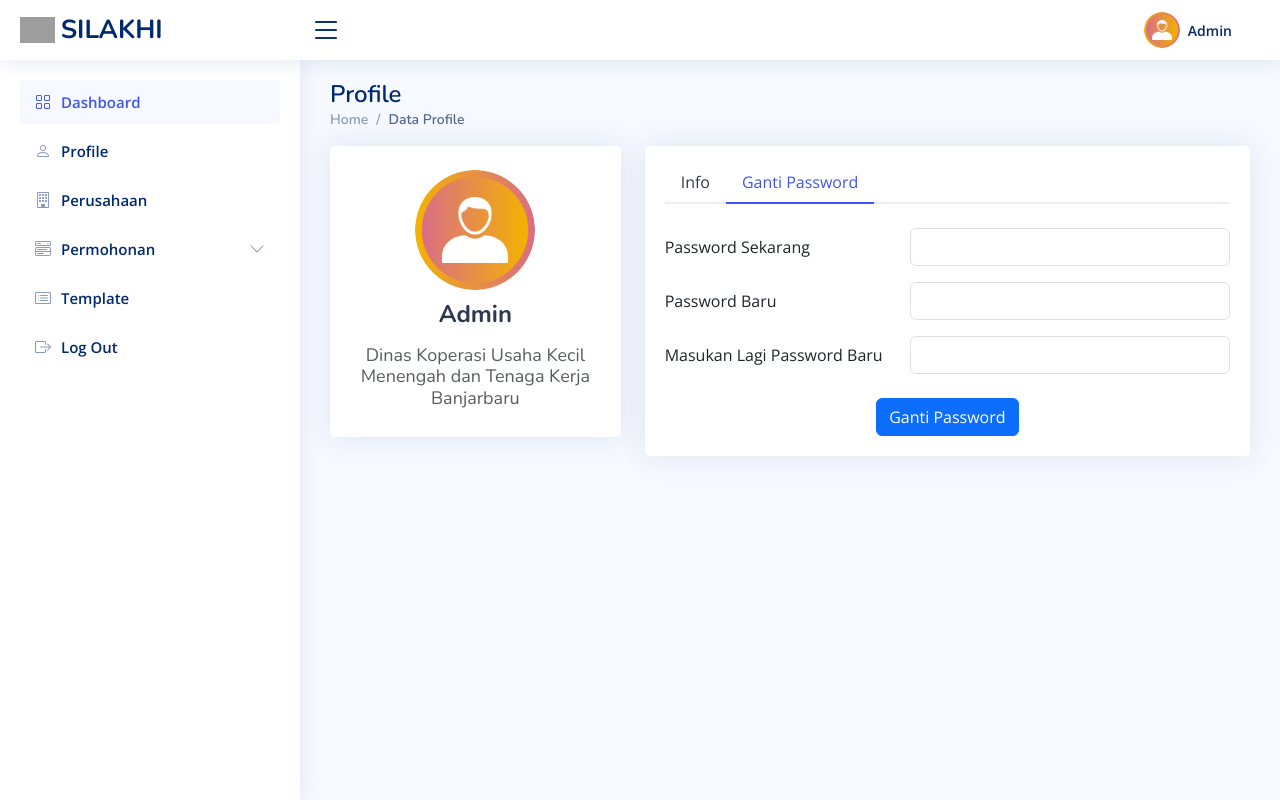
After one commit to Orii1/silapak-disnaker, a Laravel app: page /admin/profile in a window 1280 px wide, after a click on "Ganti Password". The commit adds this page. Run offline with Laravel 9, Linux system fonts and the light colour scheme; data that the repository does not hold is empty; some libraries are stand-ins or nearby versions; grey boxes are pictures that could not be loaded.

Commit message:
Profile Perusahaan

```diff
--- a/app/Http/Controllers/AdminController.php
+++ b/app/Http/Controllers/AdminController.php
@@ -54,6 +54,18 @@ class AdminController extends Controller
         return view('/admin/perusahaan/data-perusahaan', compact('perusahaan'));
     }
 
+    public function profile()
+    {
+        $profile = User::where('id', '2')->get();
+        return view('/admin/profile/profileadmin', compact('profile'));
+    }
+
+    public function detail_perusahaan($id)
+    {
+        $detail = User::find($id);
+        return view('/admin/perusahaan/detail-perusahaan', compact('detail'));
+    }
+
     public function permohonan_pp()
     {
         $pp = Pengesahanpp::where('status', '0')->get();
@@ -81,4 +93,32 @@ class AdminController extends Controller
         $permohonanpp->save();
         return redirect('/admin/permohonan-pengesahan-pp');
     }
+
+    public function pendaftaran_pkb()
+    {
+        $pkb = Pendaftaranpkb::where('status', '0')->get();
+        return view('/admin/pendaftaran-pkb/permohonan-pendaftaran-pkb', compact('pkb'));
+    }
+
+    public function pendaftaran_pkb_show($id)
+    {
+        $data = Pendaftaranpkb::find($id);
+        return view('/admin/pendaftaran-pkb/detail', compact('data'));
+    }
+
+    public function pendaftaran_pkb_terima($id)
+    {
+        $pendaftaranpkb = Pendaftaranpkb::find($id);
+        $pendaftaranpkb->status = '1';
+        $pendaftaranpkb->save();
+        return redirect('/admin/pendaftaran-pkb');
+    }
+
+    public function pendaftaran_pkb_tolak($id)
+    {
+        $pendaftaranpkb = Pendaftaranpkb::find($id);
+        $pendaftaranpkb->status = '2';
+        $pendaftaranpkb->save();
+        return redirect('/admin/pendaftaran-pkb');
+    }
 }
--- /dev/null
+++ b/resources/views/admin/profile/profileadmin.blade.php
@@ -0,0 +1,118 @@
+@extends('layout.admin')
+
+@section('content')
+    <div class="pagetitle">
+      <h1>Profile</h1>
+      <nav>
+        <ol class="breadcrumb">
+          <li class="breadcrumb-item"><a href="index.html">Home</a></li>
+          <li class="breadcrumb-item active">Data Profile</li>
+        </ol>
+      </nav>
+    </div>
+
+    <section class="section profile">
+      <div class="row">
+        <div class="col-xl-4">
+
+          <div class="card">
+            <div class="card-body profile-card pt-4 d-flex flex-column align-items-center">
+              <img src="../assets/img/adminprofile.png" alt="Profile" class="rounded-circle">
+              <h2 class="mb-3">Admin</h2>
+              <h3 class="mb-2 text-muted text-center">Dinas Koperasi Usaha Kecil Menengah dan Tenaga Kerja Banjarbaru</h3>
+            </div>
+          </div>
+
+        </div>
+
+        <div class="col-xl-8">
+
+          <div class="card">
+            <div class="card-body pt-3">
+              <!-- Bordered Tabs -->
+              <ul class="nav nav-tabs nav-tabs-bordered">
+
+                <li class="nav-item">
+                  <button class="nav-link active" data-bs-toggle="tab" data-bs-target="#profile-overview">Info</button>
+                </li>
+
+                <li class="nav-item">
+                  <button class="nav-link" data-bs-toggle="tab" data-bs-target="#profile-change-password">Ganti Password</button>
+                </li>
+
+              </ul>
+
+              <div class="tab-content pt-2">
+
+                <div class="tab-pane fade show active profile-overview" id="profile-overview">
+                  <h5 class="card-title">Tentang</h5>
+                  <p class="small fst-italic">Sunt est soluta temporibus accusantium neque nam maiores cumque temporibus. Tempora libero non est unde veniam est qui dolor. Ut sunt iure rerum quae quisquam autem eveniet perspiciatis odit. Fuga sequi sed ea saepe at unde.</p>
+
+                  <h5 class="card-title">Detail Profile</h5>
+                  @foreach ($profile as $item)
+                  <div class="row">
+                    <div class="col-lg-3 col-md-4 label ">Nama</div>
+                    <div class="col-lg-9 col-md-8">{{$item->name}}</div>
+                  </div>
+
+                  <div class="row">
+                    <div class="col-lg-3 col-md-4 label">Alamat</div>
+                    <div class="col-lg-9 col-md-8">{{$item->address}}</div>
+                  </div>
+
+                  <div class="row">
+                    <div class="col-lg-3 col-md-4 label">Dari</div>
+                    <div class="col-lg-9 col-md-8">{{$item->owner}}</div>
+                  </div>
+
+                  <div class="row">
+                    <div class="col-lg-3 col-md-4 label">Email</div>
+                    <div class="col-lg-9 col-md-8">{{$item->email}}</div>
+                  </div>
+                  @endforeach
+
+                </div>
+
+                <div class="tab-pane fade pt-3" id="profile-change-password">
+                  <!-- Change Password Form -->
+                  <form>
+
+                    <div class="row mb-3">
+                      <label for="currentPassword" class="col-md-4 col-lg-5 col-form-label">Password Sekarang</label>
+                      <div class="col-md-8 col-lg-7">
+                        <input name="password" type="password" class="form-control" id="currentPassword">
+                      </div>
+                    </div>
+
+                    <div class="row mb-3">
+                      <label for="newPassword" class="col-md-4 col-lg-5 col-form-label">Password Baru</label>
+                      <div class="col-md-8 col-lg-7">
+                        <input name="newpassword" type="password" class="form-control" id="newPassword">
+                      </div>
+                    </div>
+
+                    <div class="row mb-3">
+                      <label for="renewPassword" class="col-md-4 col-lg-5 col-form-label">Masukan Lagi Password Baru</label>
+                      <div class="col-md-8 col-lg-7">
+                        <input name="renewpassword" type="password" class="form-control" id="renewPassword">
+                      </div>
+                    </div>
+
+                    <div class="mt-4">
+                        <div class="text-center">
+                            <button type="submit" class="btn btn-primary">Ganti Password</button>
+                        </div>
+                    </div>
+                  </form><!-- End Change Password Form -->
+
+                </div>
+
+              </div><!-- End Bordered Tabs -->
+
+            </div>
+          </div>
+
+        </div>
+      </div>
+    </section>
+@endsection
--- a/resources/views/layout/admin.blade.php
+++ b/resources/views/layout/admin.blade.php
@@ -10,23 +10,23 @@
   <meta content="" name="keywords">
 
   <!-- Favicons -->
-  <link href="../assets/img/banjarbaru.png" rel="icon">
+  <link href="../../assets/img/banjarbaru.png" rel="icon">
 
   <!-- Google Fonts -->
   <link href="https://fonts.gstatic.com" rel="preconnect">
   <link href="https://fonts.googleapis.com/css?family=Open+Sans:300,300i,400,400i,600,600i,700,700i|Nunito:300,300i,400,400i,600,600i,700,700i|Poppins:300,300i,400,400i,500,500i,600,600i,700,700i" rel="stylesheet">
 
   <!-- Vendor CSS Files -->
-  <link href="../assets/vendor/bootstrap/css/bootstrap.min.css" rel="stylesheet">
-  <link href="../assets/vendor/bootstrap-icons/bootstrap-icons.css" rel="stylesheet">
-  <link href="../assets/vendor/boxicons/css/boxicons.min.css" rel="stylesheet">
-  <link href="../assets/vendor/quill/quill.snow.css" rel="stylesheet">
-  <link href="../assets/vendor/quill/quill.bubble.css" rel="stylesheet">
-  <link href="../assets/vendor/remixicon/remixicon.css" rel="stylesheet">
-  <link href="../assets/vendor/simple-datatables/style.css" rel="stylesheet">
+  <link href="../../assets/vendor/bootstrap/css/bootstrap.min.css" rel="stylesheet">
+  <link href="../../assets/vendor/bootstrap-icons/bootstrap-icons.css" rel="stylesheet">
+  <link href="../../assets/vendor/boxicons/css/boxicons.min.css" rel="stylesheet">
+  <link href="../../assets/vendor/quill/quill.snow.css" rel="stylesheet">
+  <link href="../../assets/vendor/quill/quill.bubble.css" rel="stylesheet">
+  <link href="../../assets/vendor/remixicon/remixicon.css" rel="stylesheet">
+  <link href="../../assets/vendor/simple-datatables/style.css" rel="stylesheet">
 
   <!-- Template Main CSS File -->
-  <link href="../assets/css/styleadmin.css" rel="stylesheet">
+  <link href="../../assets/css/styleadmin.css" rel="stylesheet">
 
   <!-- =======================================================
   * Template Name: NiceAdmin
@@ -83,7 +83,7 @@
       </li><!-- End Dashboard Nav -->
 
       <li class="nav-item">
-        <a class="nav-link collapsed" href="users-profile.html">
+        <a class="nav-link collapsed" href="/admin/profile">
           <i class="bi bi-person"></i>
           <span>Profile</span>
         </a>
@@ -107,7 +107,7 @@
             </a>
           </li>
           <li>
-            <a href="components-accordion.html">
+            <a href="/admin/permohonan-pendaftaran-pkb">
               <i class="bi bi-circle"></i><span>Pendaftaran Perjanjian Kerja Bersama</span>
             </a>
           </li>
@@ -165,17 +165,17 @@
   <a href="#" class="back-to-top d-flex align-items-center justify-content-center"><i class="bi bi-arrow-up-short"></i></a>
 
   <!-- Vendor JS Files -->
-  <script src="../assets/vendor/apexcharts/apexcharts.min.js"></script>
-  <script src="../assets/vendor/bootstrap/js/bootstrap.bundle.min.js"></script>
-  <script src="../assets/vendor/chart.js/chart.umd.js"></script>
-  <script src="../assets/vendor/echarts/echarts.min.js"></script>
-  <script src="../assets/vendor/quill/quill.min.js"></script>
-  <script src="../assets/vendor/simple-datatables/simple-datatables.js"></script>
-  <script src="../assets/vendor/tinymce/tinymce.min.js"></script>
-  <script src="../assets/vendor/php-email-form/validate.js"></script>
+  <script src="../../assets/vendor/apexcharts/apexcharts.min.js"></script>
+  <script src="../../assets/vendor/bootstrap/js/bootstrap.bundle.min.js"></script>
+  <script src="../../assets/vendor/chart.js/chart.umd.js"></script>
+  <script src="../../assets/vendor/echarts/echarts.min.js"></script>
+  <script src="../../assets/vendor/quill/quill.min.js"></script>
+  <script src="../../assets/vendor/simple-datatables/simple-datatables.js"></script>
+  <script src="../../assets/vendor/tinymce/tinymce.min.js"></script>
+  <script src="../../assets/vendor/php-email-form/validate.js"></script>
 
   <!-- Template Main JS File -->
-  <script src="../assets/js/mainadmin.js"></script>
+  <script src="../../assets/js/mainadmin.js"></script>
 
 </body>
 
--- a/routes/web.php
+++ b/routes/web.php
@@ -74,8 +74,14 @@ Route::post('/permohonan/pelaporan-pemutusan-hubungan-kerja', [SubmissionControl
 
 
 Route::get('/admin/data-perusahaan', [AdminController::class, 'company']);
+Route::get('/admin/profile', [AdminController::class, 'profile']);
+Route::get('/admin/detail-perusahaan/{id}', [AdminController::class, 'detail_perusahaan']);
+
+
 
 Route::get('/admin/permohonan-pengesahan-pp', [AdminController::class, 'permohonan_pp']);
 Route::get('/permohonan-pengesahan-pp/{id}', [AdminController::class, 'permohonan_pp_show']);
 Route::get('/permohonan-pp/terima/{id}', [AdminController::class, 'permohonan_pp_terima']);
 Route::get('/permohonan-pp/tolak/{id}', [AdminController::class, 'permohonan_pp_tolak']);
+
+Route::get('/admin/permohonan-pendaftaran-pkb', [AdminController::class, 'pendaftaran_pkb']);
```
Also changed, not shown: resources/views/admin/pendaftaran-pkb/permohonan-pendaftaran-pkb.blade.php (added, +26 -0 lines), resources/views/admin/perusahaan/data-perusahaan.blade.php (+9 -5 lines), resources/views/admin/perusahaan/detail-perusahaan.blade.php (added, +93 -0 lines).
